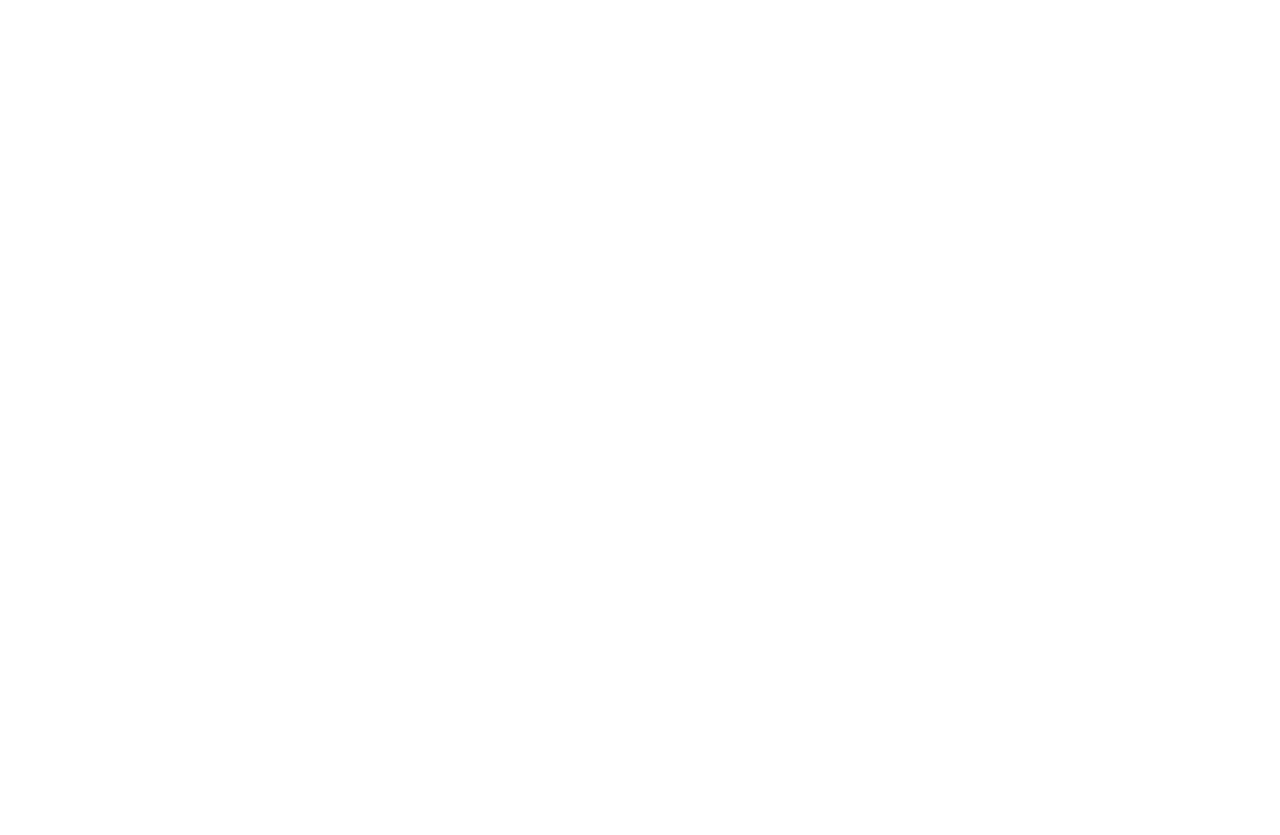
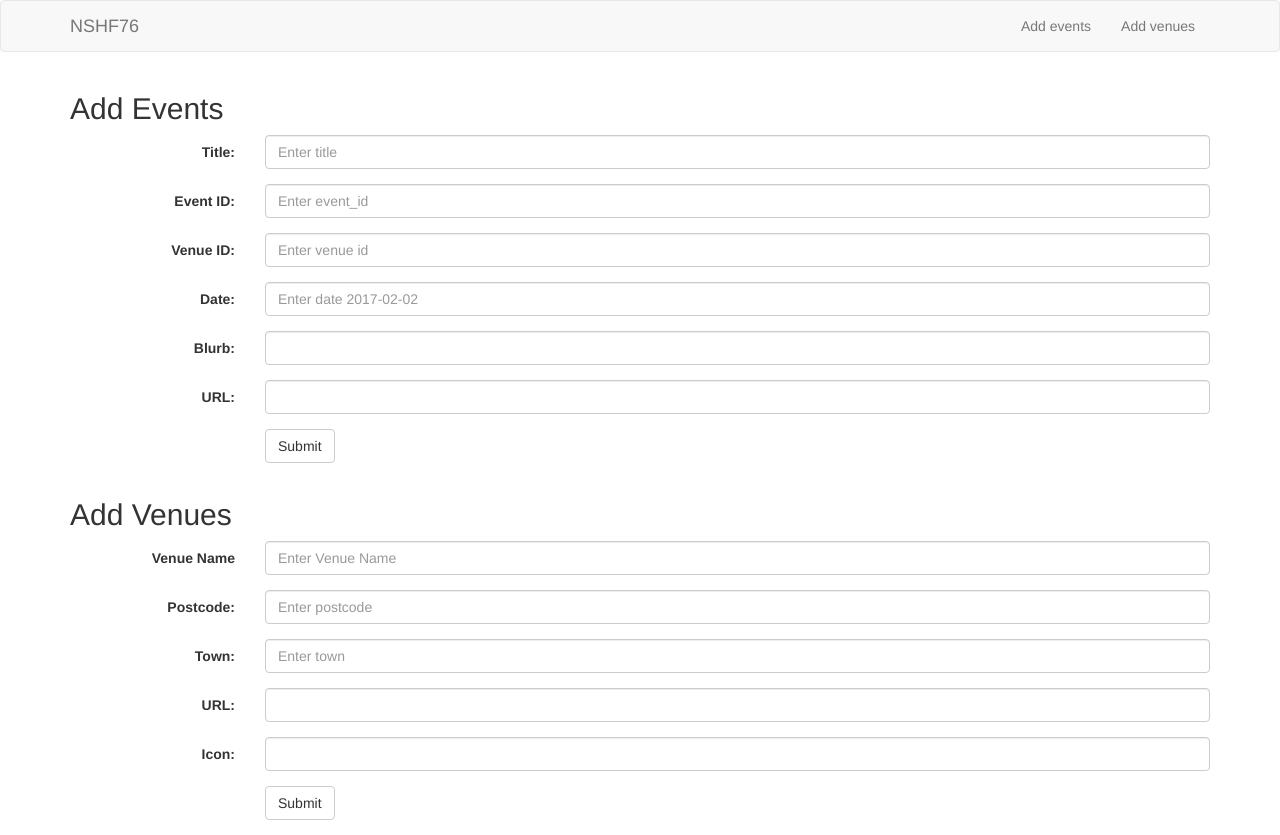
Before and after one commit to zuliya/web0, a website: page static/admin.html in a window 1280 px wide. Before the commit the page ends 800 px from the top, so only its background shows below. Drawn offline with nearby package versions, Linux system fonts and the light colour scheme.

Commit message:
admin added

```diff
--- a/static/admin.html
+++ b/static/admin.html
@@ -1,28 +1,148 @@
-<!DOCTYPE html>
-<html lang="en">
+<!DOCTYPE html><html lang="en">
 <head>
-    <!-- Theme Made By www.w3schools.com - No Copyright -->
-    <title> Log in page</title>
-    <meta charset="utf-8">
-    <meta name="viewport" content="width=device-width, initial-scale=1">
-    <link rel="stylesheet" href="https://maxcdn.bootstrapcdn.com/bootstrap/3.3.7/css/bootstrap.min.css">
-    <link href="https://fonts.googleapis.com/css?family=Montserrat" rel="stylesheet">
-    <script src="https://ajax.googleapis.com/ajax/libs/jquery/3.2.1/jquery.min.js"></script>
-    <script src="https://maxcdn.bootstrapcdn.com/bootstrap/3.3.7/js/bootstrap.min.js"></script>
-    <link rel="stylesheet" href="css/style.css">
+  <title>Bootstrap Example</title>
+  <meta charset="utf-8">
+  <meta name="viewport" content="width=device-width, initial-scale=1">
+  <link rel="stylesheet" href="https://maxcdn.bootstrapcdn.com/bootstrap/3.3.7/css/bootstrap.min.css">
+  <script src="https://ajax.googleapis.com/ajax/libs/jquery/3.2.1/jquery.min.js"></script>
+  <script src="https://maxcdn.bootstrapcdn.com/bootstrap/3.3.7/js/bootstrap.min.js"></script>
+  <meta name="viewport" content="width=device-width, initial-scale=1">
+  <link rel="stylesheet" href="https://maxcdn.bootstrapcdn.com/bootstrap/3.3.7/css/bootstrap.min.css">
+  <script src="https://ajax.googleapis.com/ajax/libs/jquery/3.2.1/jquery.min.js"></script>
+  <script src="https://maxcdn.bootstrapcdn.com/bootstrap/3.3.7/js/bootstrap.min.js"></script>
 </head>
 
 
 <body>
 
+  <nav class="navbar navbar-default">
+    <div class="container">
+        <div class="navbar-header">
+            <button type="button" class="navbar-toggle" data-toggle="collapse" data-target="#myNavbar">
+                <span class="icon-bar"></span>
+                <span class="icon-bar"></span>
+                <span class="icon-bar"></span>
+            </button>
+            <a class="navbar-brand" href="#">NSHF76</a>
+        </div>
 
-<!--"event_id": 1,-->
-<!--"title": "Test event",-->
-<!--"venue_id": 1,-->
-<!--"date": "2025-11-19T21:00:00.000Z",-->
-<!--"url": "",-->
-<!--"blurb": ""-->
+        <div class="collapse navbar-collapse" id="myNavbar">
+            <ul class="nav navbar-nav navbar-right">
+                <li><a href="#" id="user">Add events</a></li>
+                <!--<li><a href="#">Search by Date</a></li>-->
+                <li><a href="#"><span id = "loginSection"></span> Add venues</a>
 
+            </ul>
+        </div>
+
+    </div>
+</nav>
+
+
+
+
+<div  class="container ">
+  <h2>Add Events</h2>
+  <form class="form-horizontal" >
+
+    <div id ="title" class="form-group">
+      <label class="control-label col-sm-2" for="email">Title:</label>
+      <div class="col-sm-10">
+        <input type="email" class="form-control" id="email" placeholder="Enter title" name="email">
+      </div>
+    </div>
+
+    <div  class="form-group">
+      <label class="control-label col-sm-2" for="pwd">Event ID:</label>
+      <div class="col-sm-10">
+        <input type="password" class="form-control" id="event_id" placeholder="Enter event_id">
+      </div>
+    </div>
+
+
+    <div class="form-group">
+      <label class="control-label col-sm-2" for="email">Venue ID:</label>
+      <div class="col-sm-10">
+        <input type="email" class="form-control" id="venue_id" placeholder="Enter venue id" name="email">
+      </div>
+    </div>
+
+    <div class="form-group">
+      <label class="control-label col-sm-2" for="pwd">Date:</label>
+      <div class="col-sm-10">
+        <input type="password" class="form-control" id="date" placeholder="Enter date 2017-02-02">
+      </div>
+    </div>
+
+    <div class="form-group">
+      <label class="control-label col-sm-2" for="email">Blurb:</label>
+      <div class="col-sm-10">
+        <input type="email" class="form-control" id="blurb" placeholder="" name="email">
+      </div>
+    </div>
+
+    <div class="form-group">
+      <label class="control-label col-sm-2" for="email">URL:</label>
+      <div class="col-sm-10">
+        <input type="email" class="form-control" id="url" placeholder="" name="email">
+      </div>
+    </div>
+
+    <div class="form-group">
+      <div class="col-sm-offset-2 col-sm-10">
+        <button type="submit" class="btn btn-default">Submit</button>
+      </div>
+    </div>
+  </form>
+
+
+</div>
+<div id = "venues" class="container">
+  <h2>Add Venues</h2>
+  <form class="form-horizontal" >
+
+    <div class="form-group">
+      <label class="control-label col-sm-2" for="email">Venue Name</label>
+      <div class="col-sm-10">
+        <input type="email" class="form-control" id="venueName" placeholder="Enter Venue Name">
+      </div>
+    </div>
+
+    <div class="form-group">
+      <label class="control-label col-sm-2" for="pwd">Postcode:</label>
+      <div class="col-sm-10">
+        <input type="password" class="form-control" id="postcode" placeholder="Enter postcode">
+      </div>
+    </div>
+
+    <div class="form-group">
+      <label class="control-label col-sm-2" for="pwd">Town:</label>
+      <div class="col-sm-10">
+        <input type="password" class="form-control" id="town" placeholder="Enter town">
+      </div>
+    </div>
+
+    <div class="form-group">
+      <label class="control-label col-sm-2" for="pwd">URL:</label>
+      <div class="col-sm-10">
+        <input type="password" class="form-control" id="url" placeholder="" >
+      </div>
+    </div>
+
+    <div class="form-group">
+      <label class="control-label col-sm-2" for="pwd">Icon:</label>
+      <div class="col-sm-10">
+        <input type="password" class="form-control" id="icon" placeholder="">
+      </div>
+    </div>
+
+    <div class="form-group">
+      <div class="col-sm-offset-2 col-sm-10">
+        <button type="submit" class="btn btn-default">Submit</button>
+      </div>
+    </div>
+  </form>
+</div>
 
 </body>
 
--- a/static/css/style.css
+++ b/static/css/style.css
@@ -6,6 +6,20 @@ body {
 p {font-size: 16px;}
 .margin {margin-bottom: 45px;}
 
+.adminBG0 {
+
+  background-image: url('../images/1.jpg');
+  background-repeat: no-repeat;
+  background-position: center center;
+  background-attachment: fixed;
+  background-size: cover;
+
+
+  /*background-color: #1abc9c; !* Green *!*/
+  color: #ffffff;
+
+
+}
 
 .bg-1 {
 
```
Also changed, not shown: static/index.html (+29 -8 lines), static/index.js (+12 -21 lines), 1 other file.
